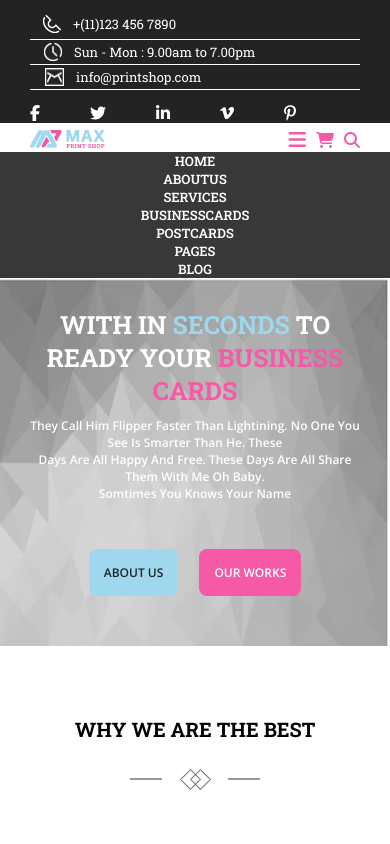
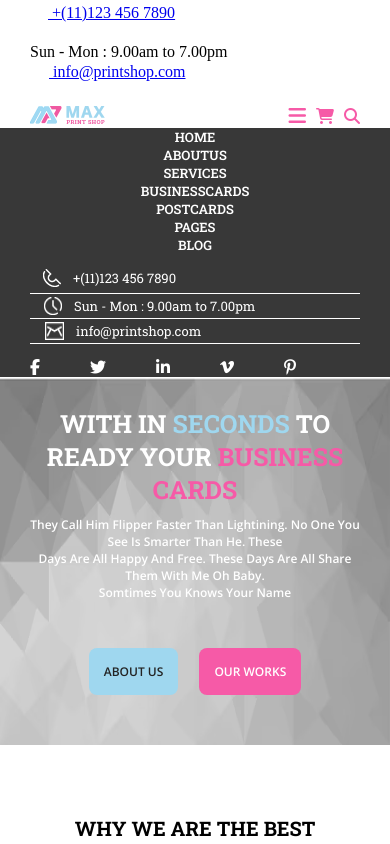
Before and after one commit to chintan3492/max_print-psd, a plain HTML site: page index.html in a window 390 px wide. Both pictures are taken after a click on the element 297 px from the left and 140 px from the top of the page. Shown: the top 844 px of the page. Drawn offline with nearby package versions, Linux system fonts and the light colour scheme.

Commit message:
mob 320px menu list pencil banner

```diff
--- a/index.html
+++ b/index.html
@@ -55,6 +55,7 @@
                 </div>
             </div>
         </div>
+
         <!-- LOGO -->
         <div class="container">
             <div class="navigation">
@@ -95,6 +96,7 @@
                 </div>
             </div>
         </div>
+
         <ul class="mob-menu-list">
             <li><a href="#">home</a></li>
             <li><a href="#">aboutus</a></li>
@@ -103,7 +105,46 @@
             <li><a href="#">postcards</a></li>
             <li><a href="#">pages</a></li>
             <li><a href="#">blog</a></li>
+
+            <!-- MOBILE-PENCIL-BANNER -->
+            <div class="mob-pencilbanner_main">
+                <div class="mob-pencilbanner">
+                    <div class="container">
+                        <!-- BLACK-LEFT -->
+                        <div class="mob-black-left">
+                            <div class="mob-black-box">
+                                <div class="mob-telephone-icon">
+                                    <a href="tel:+111234567890"> <img src="./img/phone-icon.png" alt="telephone-icon">
+                                        +(11)123 456 7890
+                                    </a>
+                                </div>
+                                <div class="mob-time-icon">
+                                    <img src="./img/time-icon.png" alt="time-icon">
+                                    <p class="time-text"> Sun - Mon : 9.00am to 7.00pm</p>
+                                </div>
+                                <div class="mob-mail-icon">
+                                    <a href="mailto:info@printshop.com"><img src="./img/mail-icon.png" alt="mail-icon">
+                                        info@printshop.com
+                                    </a>
+                                </div>
+                            </div>
+                        </div>
+                        <!-- BLACK-RIGHT -->
+                        <div class="mob-black-right">
+                            <div class="mob-media-icon">
+                                <a href="#"><i class="fa-brands fa-facebook-f"></i></a>
+                                <a href="#"><i class="fa-brands fa-twitter"></i></a>
+                                <a href="#"><i class="fa-brands fa-linkedin-in"></i></a>
+                                <a href="#"><i class="fa-brands fa-vimeo-v"></i></a>
+                                <a href="#"><i class="fa-brands fa-pinterest-p"></i></a>
+                            </div>
+                        </div>
+                    </div>
+                </div>
+            </div>
         </ul>
+
+
     </header>
     <!-- SLIDER -->
     <div class="sleek-slider">
--- a/style.css
+++ b/style.css
@@ -16,12 +16,12 @@
 
   /* MAIN-HEADER */
   /* Pencil Banenr */
-  .pencilbanner_main {
+  .mob-pencilbanner_main {
       background-color: #232323;
 
   }
 
-  .pencilbanner {
+  .mob-pencilbanner {
       display: flex;
       flex-direction: column;
       align-items: center;
@@ -30,14 +30,14 @@
   }
 
   /* BLACK-LEFT */
-  .black-left {
+  .mob-black-left {
       display: flex;
       flex-direction: column;
       /* border-bottom: 1px solid #ffff; */
 
   }
 
-  .black-box {
+  .mob-black-box {
 
       color: #ffff;
       display: flex;
@@ -49,16 +49,16 @@
       font-size: 13px;
   }
 
-  .telephone-icon,
-  .time-icon,
-  .mail-icon {
+  .mob-telephone-icon,
+  .mob-time-icon,
+  .mob-mail-icon {
       border-bottom: 1px solid #fff;
       width: 100%;
       padding: 3px 0px;
 
   }
 
-  .telephone-icon a {
+  .mob-telephone-icon a {
       display: flex;
       color: #ffff;
       padding-right: 15px;
@@ -66,7 +66,7 @@
       padding-bottom: 3px;
   }
 
-  .time-icon {
+  .mob-time-icon {
       display: flex;
       padding-left: 14px;
       padding-right: 15px;
@@ -75,27 +75,27 @@
 
 
 
-  .mail-icon a {
+  .mob-mail-icon a {
       display: flex;
       color: #ffff;
       padding-left: 15px;
       text-decoration: none;
   }
 
-  .telephone-icon img {
+  .mob-telephone-icon img {
       padding-right: 12px;
 
   }
 
-  .telephone-icon a img {
+  .mob-telephone-icon a img {
       padding-left: 13px;
   }
 
-  .time-icon img {
+  .mob-time-icon img {
       padding-right: 12px;
   }
 
-  .mail-icon a img {
+  .mob-mail-icon a img {
       padding-right: 12px;
   }
 
@@ -104,7 +104,7 @@
       color: #ffff
   }
 
-  .media-icon {
+  .mob-media-icon {
       align-items: center;
       display: flex;
       gap: 50px;
@@ -163,6 +163,7 @@
       display: none;
       background-color: #232323;
       opacity: 0.9;
+      /* display: block; */
       /* position: absolute; */
 
   }
@@ -173,6 +174,7 @@
       font-family: 'Roboto Slab', serif;
       font-weight: 600;
       font-size: 13px;
+      display: block;
   }
 
   .mob-menu-list li a {
@@ -222,10 +224,13 @@
   .mob-slider-main {
       /* position: relative; */
       background-image: url(./img/low-poly-abstract-background_559319-136.avif);
-      background-size: 100% 100%;
+      background-size: 101% 100%;
       background-repeat: no-repeat;
 
+
   }
+
+
 
   .mob-slider h2 {
       text-transform: uppercase;
@@ -470,6 +475,7 @@
       position: absolute;
       top: 0;
       width: 270px;
+      /* left: 24px; */
       height: 300px;
       background-color: #f662ab;
   }
@@ -539,10 +545,14 @@
 
       .pencilbanner {
           display: flex;
-          flex-direction: row;
           align-items: center;
           justify-content: space-between;
-          /* width: 100%; */
+          flex-direction: row;
+          /* width: auto; */
+      }
+
+      .mob-pencilbanner {
+          display: none;
       }
 
       /* BLACK-LEFT */
@@ -560,6 +570,12 @@
           font-size: 12px;
           font-family: 'Roboto Slab', serif;
           font-weight: 400;
+      }
+
+      .telephone-icon,
+      .time-icon,
+      .mail-icon {
+          border: none;
       }
 
       .telephone-icon a {
@@ -624,6 +640,10 @@
           display: flex;
           flex-direction: row;
           padding: 20px 0;
+      }
+
+      .mob-menu-list li {
+          display: none;
       }
 
       .menu-list {
@@ -712,6 +732,14 @@
           /* padding: 260px 245px 306px 245px; */
           padding: 260px 0px 306px 0px;
           /* position: relative; */
+      }
+
+      .desktop-slider {
+          display: block;
+      }
+
+      .mobile-slider {
+          display: none;
       }
 
       .slider {
```
